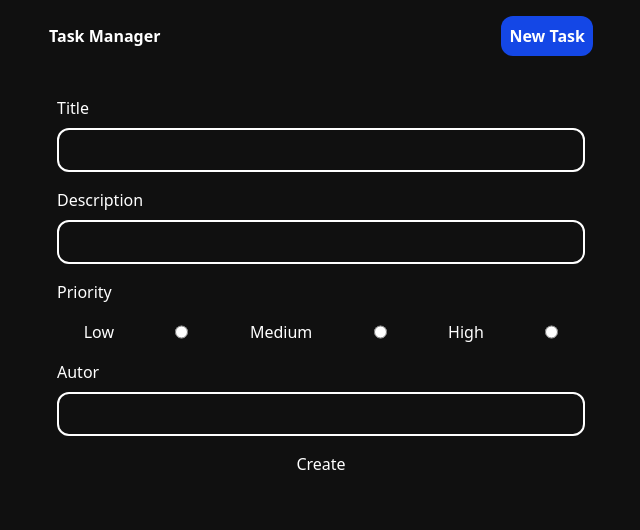
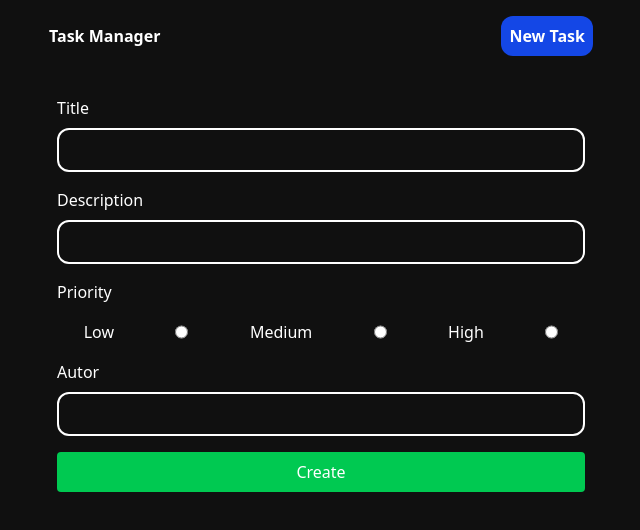
Before and after one commit to totom3ndez/task-manager-typescript, a React (Vite) app: page /create-task in a window 1280 px wide. Shown: the top 530 px of the page, without its empty margins (319-959 px from the left). Built offline with nearby package versions, Linux system fonts and the light colour scheme.

Commit message:
feat: replace default submit button with styled Button component in CreateTask

```diff
--- a/src/components/CreateTask.tsx
+++ b/src/components/CreateTask.tsx
@@ -1,6 +1,7 @@
 import { useState } from 'react'
 import { taskStore } from '../taskStore'
 import { useNavigate } from 'react-router-dom'
+import Button from './Button';
 
 const CreateTask = () => {
   const navigate = useNavigate();
@@ -53,7 +54,7 @@ const CreateTask = () => {
         Autor
         <input className='p-2 border-2 rounded-xl' type="text" name='author' onChange={handleChange} required minLength={5} />
       </label>
-      <button type="submit">Create</button>
+      <Button color='bg-green-500' type="submit">Create</Button>
     </form>
   )
 }
```
